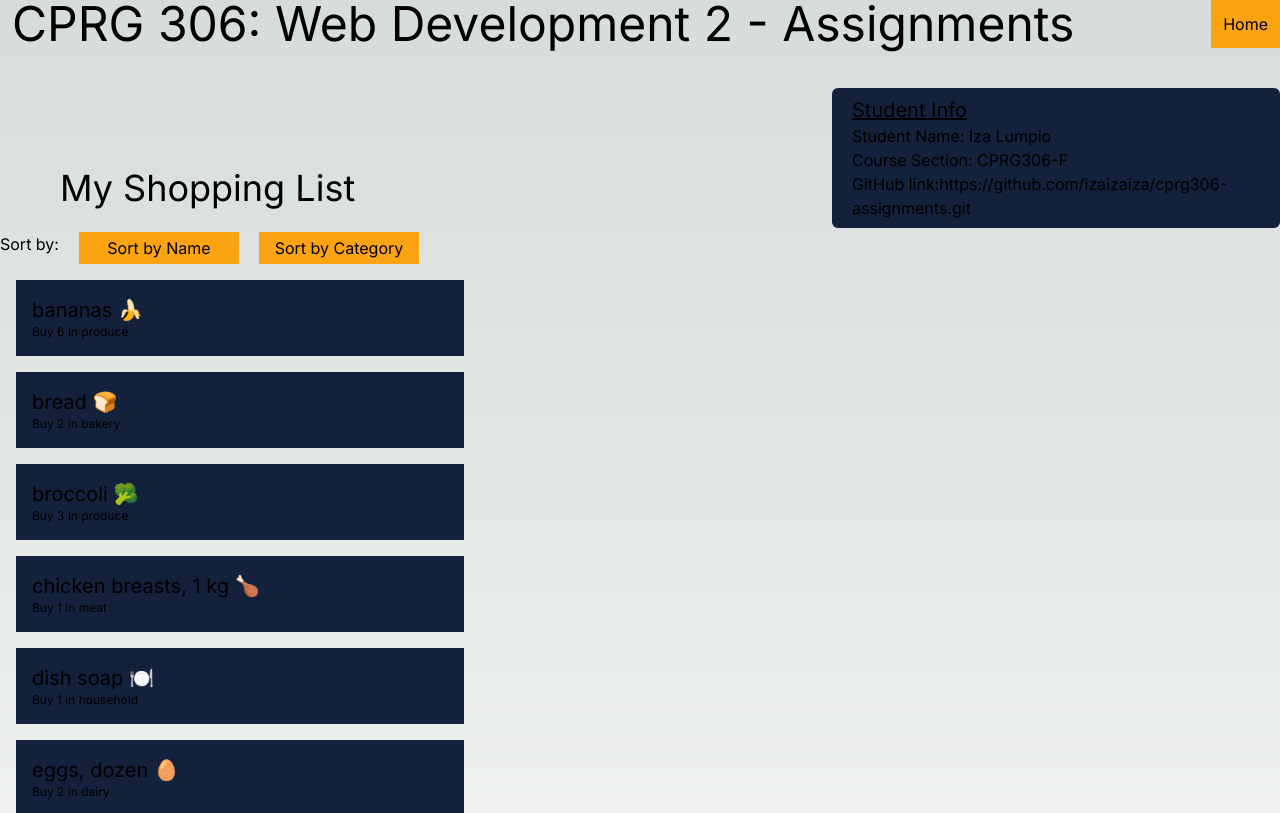
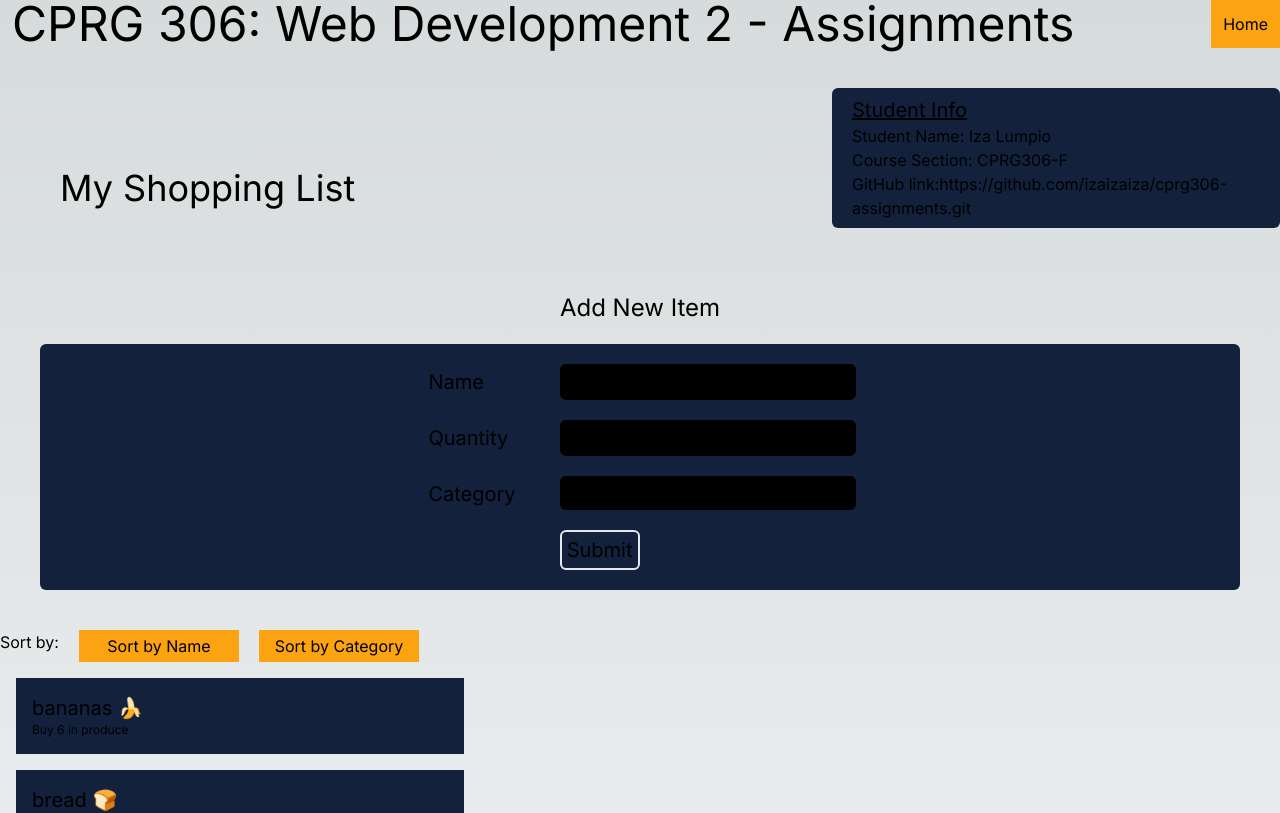
Before and after one commit to izaizaiza/cprg306-assignments, a Next.js app: page /week6 in a window 1280 px wide. Shown: the top 813 px of the page. Built offline with nearby package versions, Linux system fonts and the light colour scheme.

Commit message:
in the middle of integrateing New Item s.t. adding a new item gets added to the ItemList

```diff
--- /dev/null
+++ b/app/week6/new-item.js
@@ -0,0 +1,104 @@
+
+
+"use client";
+
+import { useState } from "react";
+
+
+export default function NewItem(){
+
+    const [name, setName] = useState("");
+    const [quantity, setQuantity] = useState(1);
+    const [category, setCategory] = useState("produce");
+
+
+    const handleSubmit = (event) => {
+        event.preventDefault();
+
+        const item = {name, quantity, category };
+        console.log(item);
+
+
+        alert(
+            `You are submitting a new item:
+            ${name},
+            quantity: ${quantity},
+            and under the category: ${category}`);
+
+
+
+        // reset state of variables
+        setName("");
+        setQuantity(1);
+        setCategory("produce");
+
+    }
+
+    return(
+
+        <div className="m-10 justify-between">
+            <h2 className="text-center text-2xl p-5">Add New Item</h2>
+            <form className = "flex flex-row justify-center rounded-md bg-custom-slate">
+
+                <div className="flex flex-col  m-5 space-y-5 text-lg">
+                    <label className= "text-xl p-1" htmlFor="name">Name</label>
+                    <label className= "text-xl p-1" htmlFor="quantity">Quantity</label>
+                    <label className= "text-xl p-1" htmlFor="category">Category</label>
+
+                </div>
+
+                <div className="flex flex-col m-5 space-y-5">
+                    <input
+                        id="name"
+                        type = "text"
+                        value = {name}
+                        onChange = {(event) => setName(event.target.value)}
+                        className = "bg-black rounded-md text-custom-white text-xl p-1"
+                    />
+
+                    <input
+                        id = "quantity"
+                        type="number"
+                        min={1}
+                        max={99}
+                        value = {quantity}
+                        onChange = {(event) => setQuantity(event.target.value)}
+                        className = "bg-black rounded-md text-custom-white text-xl p-1"
+                    />
+
+                    <select
+                    id = "category"
+                    value = {category}
+                    onChange={(event) => setCategory(event.target.value)}
+                    className = "bg-black rounded-md text-custom-white text-xl p-1"
+                    >
+                        <option value="produce">Produce</option>
+                        <option value="dairy">Dairy</option>
+                        <option value="meat">Meat</option>
+                        <option value="bakery">Bakery</option>
+                        <option value="frozen foods">Frozen Foods</option>
+                        <option value="canned goods">Canned Goods</option>
+                        <option value="dry goods>">Dry Goods</option>
+                        <option value="beverages">Beverages</option>
+                        <option value="snacks">Snacks</option>
+                        <option value="household">Household</option>
+                        <option value="other">Other</option>
+                    </select>
+
+                    <submit
+                    onClick = {handleSubmit}
+                    type="submit"
+                    className = "bg-custom-slate hover:bg-custom-orange w-20 text-center rounded-md text-xl p-1 border-custom-white border-2"
+                    >
+                    Submit</submit>
+
+                </div>
+
+            </form>
+
+        </div>
+
+    )
+
+
+}
--- a/app/week6/page.js
+++ b/app/week6/page.js
@@ -1,8 +1,27 @@
+
+"use client"
+import { useState } from "react";
 import StudentInfo from "../StudentInfo";
 import Link from 'next/link'
 import ItemList from "./item-list"
+import NewItem from "./new-item";
+import itemsData from "./items.json";
 
 export default function Week6() {
+
+    // 1.initialize state variable items with itemsData
+    let [items, setItems] = useState(itemsData);
+
+    //2. create event handler function handleAddItem
+    const handleAddItem = (item) => {
+        // 1. create a copy of items array
+        // 2. add item to the copy
+        // 3. setItems to the copy
+        let copy = [...items];
+        copy.push(item);
+        setItems(copy);
+    };
+
     return (
         <main>
             <div className="flex flex-col">
@@ -25,6 +44,8 @@ export default function Week6() {
                 </div>
 
                 <div>
+                    <NewItem className="flex flex-row"
+                    onAddItem = {handleAddItem}></NewItem>
                     <ItemList className="flex-wrap: wrap; max-w-5xl"></ItemList>
                 </div>
 
```
